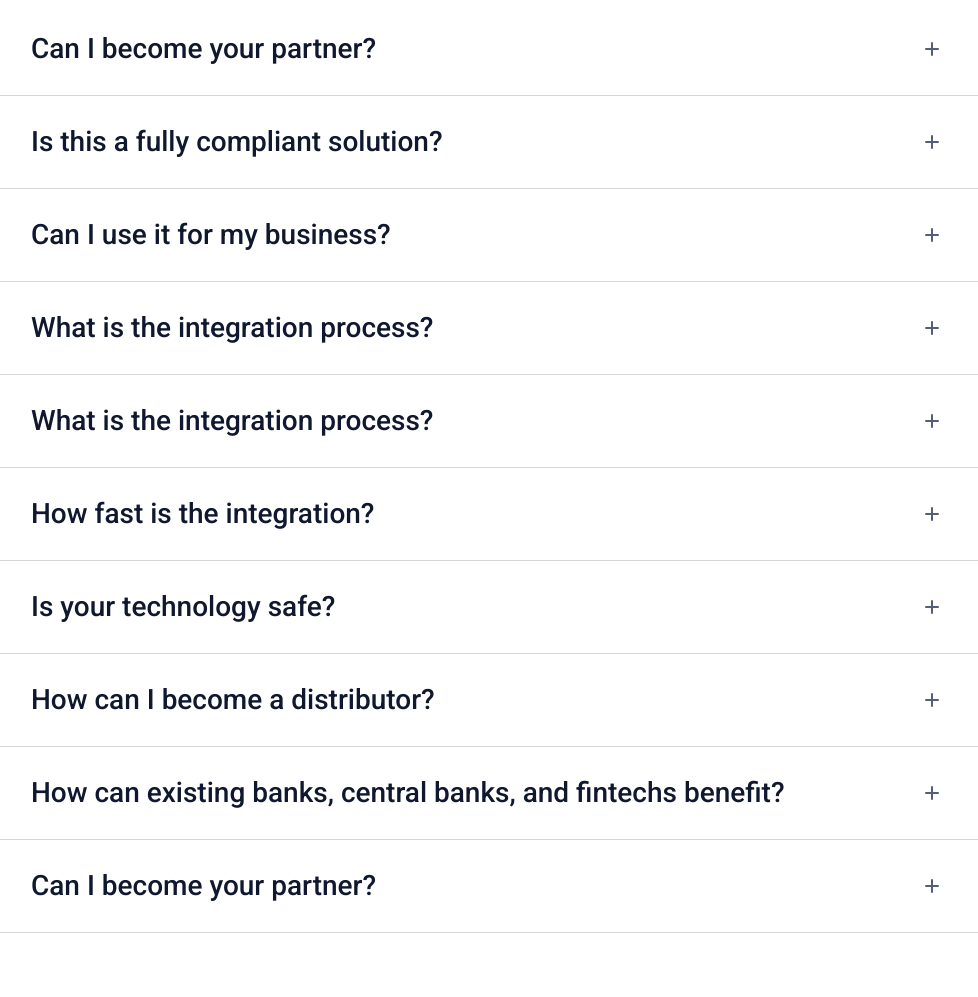
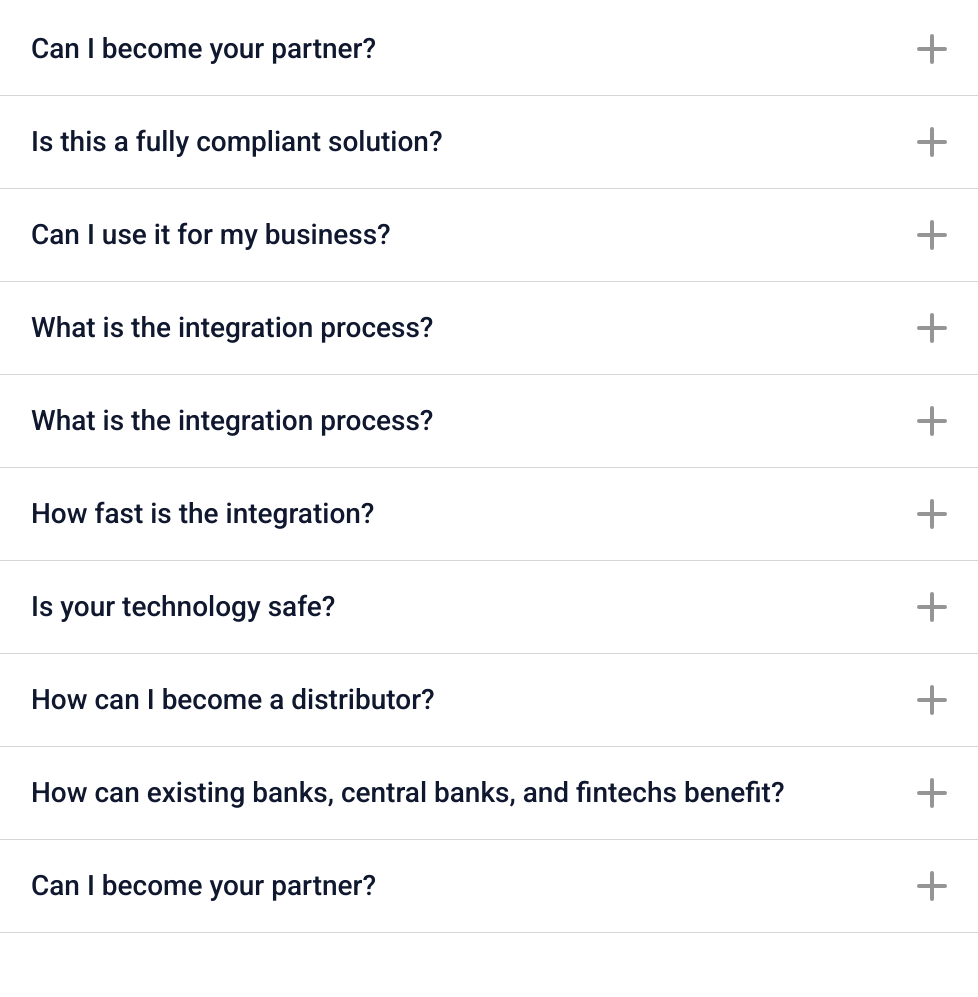
Before and after one commit to kevinabouhanna/static-test, a website built with Vite: page index.html in a window 1280 px wide. Shown: the part 2070-3067 px from the top of the page, without its empty margins (150-1128 px from the left). Built offline with nearby package versions, Linux system fonts and the light colour scheme.

Commit message:
faq icon styling

```diff
--- a/css/style.css
+++ b/css/style.css
@@ -7,6 +7,7 @@
     --purple-light: #bd7f9e;
     --offset: 16px;
     --divider: #D6D6D6;
+    --expand-collapse: #959595;
 }
 
 body {
@@ -426,7 +427,7 @@ template {
     text-align: left;
 }
 
-.icon {
+.faq-icon {
     display: flex;
     justify-content: center;
     align-items: center;
@@ -439,32 +440,32 @@ template {
     border-radius: 100%;
 }
 
-.icon:before {
+.faq-icon:before {
     content: "";
     position: absolute;
-    width: 14px;
-    height: 2px;
-    background-color: #545d7a;
+    height: 4px;
+    width: 30px;
+    background-color: var(--expand-collapse);
     border-radius: 20px;
     pointer-events: all;
     transition: all 0.3s ease-in-out;
 }
 
-.icon:after {
+.faq-icon:after {
     content: "";
     position: absolute;
-    width: 2px;
-    height: 14px;
-    background-color: #545d7a;
+    width: 4px;
+    height: 30px;
+    background-color: var(--expand-collapse);
     border-radius: 20px;
     transition: all 0.3s ease-in-out;
 }
 
-.accordion-item-header.active>.icon::before {
+.accordion-item-header.active>.faq-icon::before {
     transform: rotate(180deg);
 }
 
-.accordion-item-header.active>.icon::after {
+.accordion-item-header.active>.faq-icon::after {
     transform: rotate(90deg);
 }
 
--- a/index.html
+++ b/index.html
@@ -91,7 +91,7 @@
         <div class="accordion-item">
             <div class="accordion-item-header">
                 <div class="accordion-item-title">Can I become your partner?</div>
-                <span class="icon"></span>
+                <span class="faq-icon"></span>
             </div>
             <div class="accordion-item-body">
                 <div class="accordion-item-body-content">
@@ -105,7 +105,7 @@
         <div class="accordion-item">
             <div class="accordion-item-header">
                 <div class="accordion-item-title">Is this a fully compliant solution?</div>
-                <span class="icon"></span>
+                <span class="faq-icon"></span>
             </div>
             <div class="accordion-item-body">
                 <div class="accordion-item-body-content">
@@ -120,7 +120,7 @@
         <div class="accordion-item">
             <div class="accordion-item-header">
                 <div class="accordion-item-title">Can I use it for my business?</div>
-                <span class="icon"></span>
+                <span class="faq-icon"></span>
             </div>
             <div class="accordion-item-body">
                 <div class="accordion-item-body-content">
@@ -134,7 +134,7 @@
         <div class="accordion-item">
             <div class="accordion-item-header">
                 <div class="accordion-item-title">What is the integration process?</div>
-                <span class="icon"></span>
+                <span class="faq-icon"></span>
             </div>
             <div class="accordion-item-body">
                 <div class="accordion-item-body-content">
@@ -149,7 +149,7 @@
         <div class="accordion-item">
             <div class="accordion-item-header">
                 <div class="accordion-item-title">What is the integration process?</div>
-                <span class="icon"></span>
+                <span class="faq-icon"></span>
             </div>
             <div class="accordion-item-body">
                 <div class="accordion-item-body-content">
@@ -164,7 +164,7 @@
         <div class="accordion-item">
             <div class="accordion-item-header">
                 <div class="accordion-item-title">How fast is the integration?</div>
-                <span class="icon"></span>
+                <span class="faq-icon"></span>
             </div>
             <div class="accordion-item-body">
                 <div class="accordion-item-body-content">
@@ -178,7 +178,7 @@
         <div class="accordion-item">
             <div class="accordion-item-header">
                 <div class="accordion-item-title">Is your technology safe?</div>
-                <span class="icon"></span>
+                <span class="faq-icon"></span>
             </div>
             <div class="accordion-item-body">
                 <div class="accordion-item-body-content">
@@ -195,7 +195,7 @@
         <div class="accordion-item">
             <div class="accordion-item-header">
                 <div class="accordion-item-title">How can I become a distributor?</div>
-                <span class="icon"></span>
+                <span class="faq-icon"></span>
             </div>
             <div class="accordion-item-body">
                 <div class="accordion-item-body-content">
@@ -211,7 +211,7 @@
         <div class="accordion-item">
             <div class="accordion-item-header">
                 <div class="accordion-item-title">How can existing banks, central banks, and fintechs benefit?</div>
-                <span class="icon"></span>
+                <span class="faq-icon"></span>
             </div>
             <div class="accordion-item-body">
                 <div class="accordion-item-body-content">
@@ -226,7 +226,7 @@
         <div class="accordion-item">
             <div class="accordion-item-header">
                 <div class="accordion-item-title">Can I become your partner?</div>
-                <span class="icon"></span>
+                <span class="faq-icon"></span>
             </div>
             <div class="accordion-item-body">
                 <div class="accordion-item-body-content">
```
